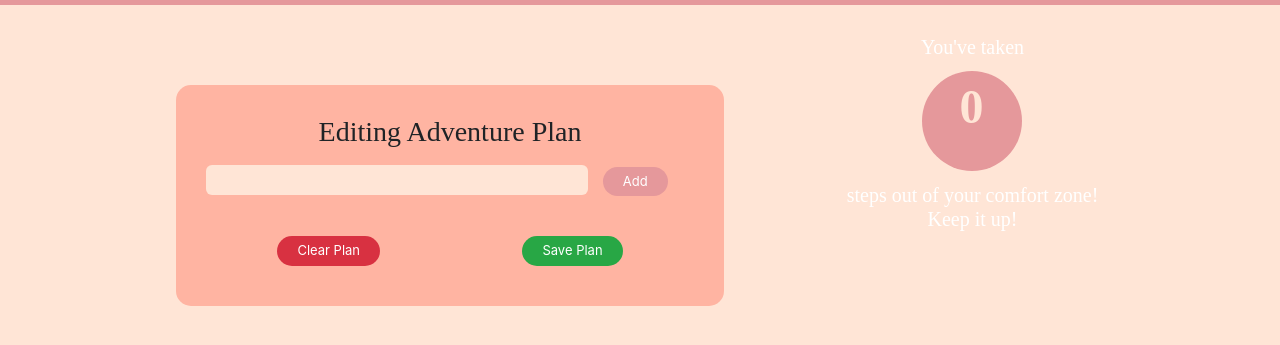
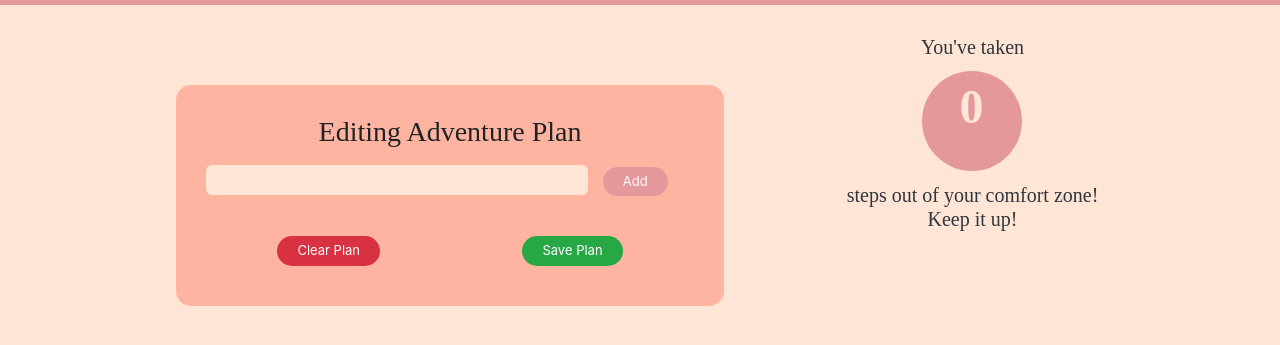
Before and after one commit to TynenW/TechTogether-Boston-Hackathon, a plain HTML site: page plans.html in a window 1280 px wide. Shown: the part 59-404 px from the top of the page. Drawn offline with nearby package versions, Linux system fonts and the light colour scheme; files whose address does not match are found by name; a web font is replaced by a local one.

Commit message:
Fixed visual component in which text was showing white.

```diff
--- a/plans.html
+++ b/plans.html
@@ -70,9 +70,9 @@
       </div>
 
 <div class="col-3">
-<h5 class="text-center">You've taken</h5>
+<h5 class="text-center text-dark">You've taken</h5>
 <div id="total-completed" class="text-center circled-stat text-white"></div>
-<h5 class="text-center">steps out of your comfort zone! Keep it up!</h5>
+<h5 class="text-center text-dark">steps out of your comfort zone! Keep it up!</h5>
 </div>
 <div class="col-1">
 
```
